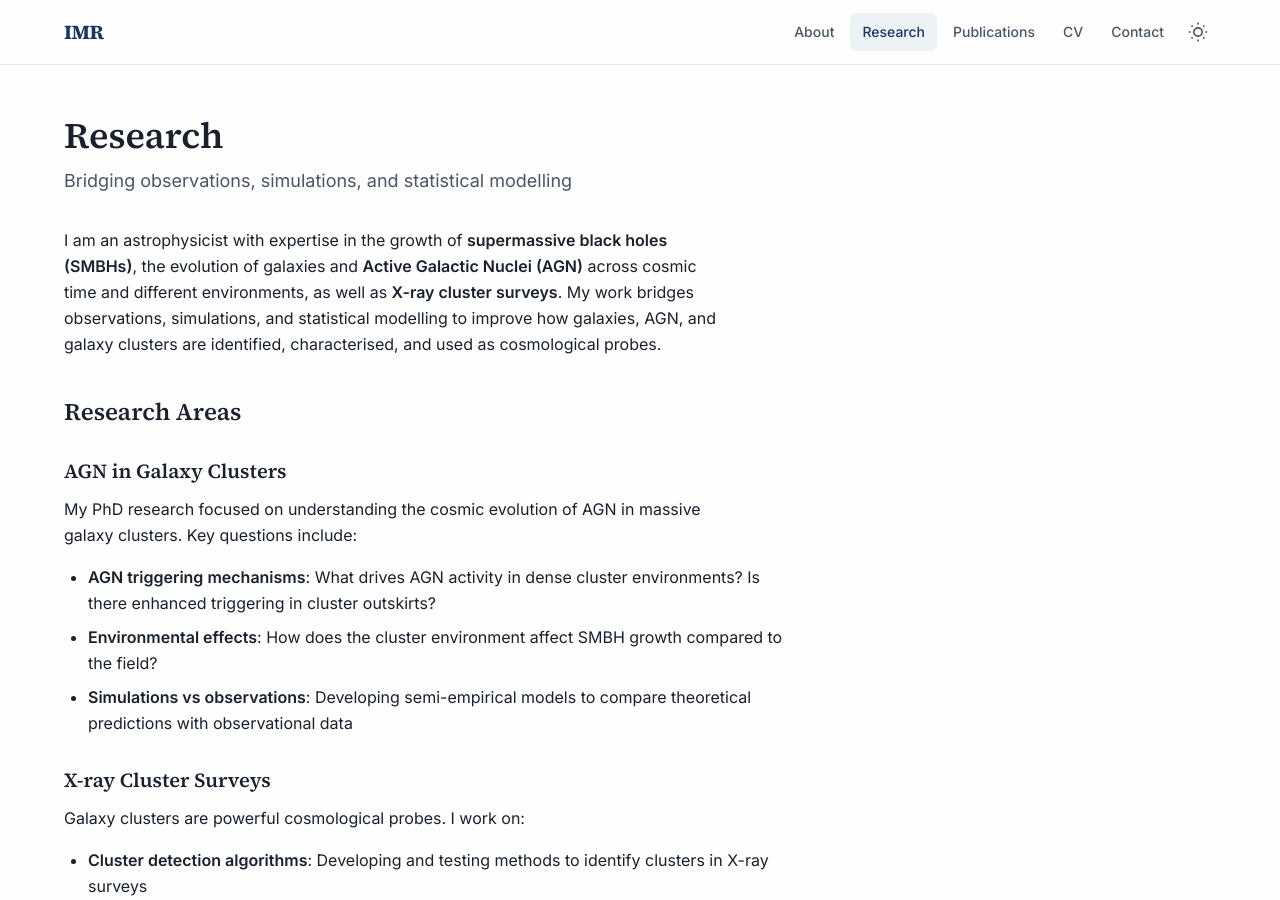
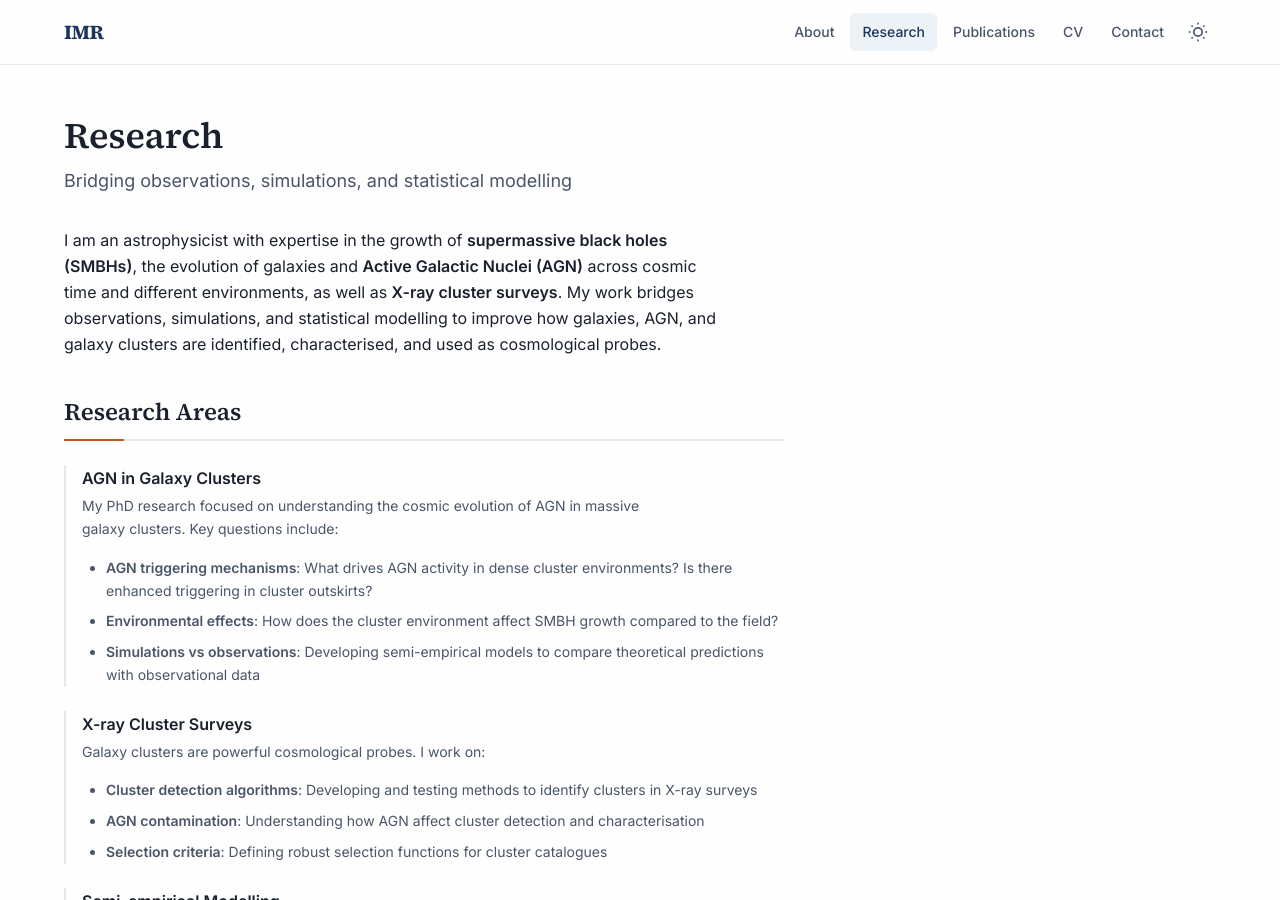
Before and after one commit to IvanMuro/IvanMuro.github.io, a Jekyll site: the page built from research.md, in a window 1280 px wide and 900 px high. Built offline with Jekyll 4.4.1, drawn with Linux system fonts in a browser that asks for light colours.

Commit message:
Standardize section styling across all pages
- Convert Research Areas in research.md to use section/cv-item HTML structure
- Update cv.md section headers to use section-title class
- Update publications.md section headers to use section-title class
- All sections now consistently use <section class="section"> wrapper
  and <h2 class="section-title"> for headers

Co-Authored-By: Claude Opus 4.5 <noreply@anthropic.com>

```diff
--- a/research.md
+++ b/research.md
@@ -9,31 +9,44 @@ permalink: /research/
 
 I am an astrophysicist with expertise in the growth of **supermassive black holes (SMBHs)**, the evolution of galaxies and **Active Galactic Nuclei (AGN)** across cosmic time and different environments, as well as **X-ray cluster surveys**. My work bridges observations, simulations, and statistical modelling to improve how galaxies, AGN, and galaxy clusters are identified, characterised, and used as cosmological probes.
 
-## Research Areas
-
-### AGN in Galaxy Clusters
-
-My PhD research focused on understanding the cosmic evolution of AGN in massive galaxy clusters. Key questions include:
-
-- **AGN triggering mechanisms**: What drives AGN activity in dense cluster environments? Is there enhanced triggering in cluster outskirts?
-- **Environmental effects**: How does the cluster environment affect SMBH growth compared to the field?
-- **Simulations vs observations**: Developing semi-empirical models to compare theoretical predictions with observational data
-
-### X-ray Cluster Surveys
-
-Galaxy clusters are powerful cosmological probes. I work on:
-
-- **Cluster detection algorithms**: Developing and testing methods to identify clusters in X-ray surveys
-- **AGN contamination**: Understanding how AGN affect cluster detection and characterisation
-- **Selection criteria**: Defining robust selection functions for cluster catalogues
-
-### Semi-empirical Modelling
-
-I specialise in connecting theory to observations through:
-
-- **Population modelling**: Statistically sampling observational constraints to generate realistic SMBH populations
-- **Forward modelling**: Creating synthetic observations from simulations for direct comparison with data
-- **3D-to-2D projection**: Building tools for cosmological simulations with proper handling of boundary conditions
+<section class="section">
+<h2 class="section-title">Research Areas</h2>
+<div class="cv-section">
+  <div class="cv-item">
+    <div class="cv-item-header">
+      <span class="cv-item-title">AGN in Galaxy Clusters</span>
+    </div>
+    <p class="cv-item-description">My PhD research focused on understanding the cosmic evolution of AGN in massive galaxy clusters. Key questions include:</p>
+    <ul class="cv-item-description">
+      <li><strong>AGN triggering mechanisms</strong>: What drives AGN activity in dense cluster environments? Is there enhanced triggering in cluster outskirts?</li>
+      <li><strong>Environmental effects</strong>: How does the cluster environment affect SMBH growth compared to the field?</li>
+      <li><strong>Simulations vs observations</strong>: Developing semi-empirical models to compare theoretical predictions with observational data</li>
+    </ul>
+  </div>
+  <div class="cv-item">
+    <div class="cv-item-header">
+      <span class="cv-item-title">X-ray Cluster Surveys</span>
+    </div>
+    <p class="cv-item-description">Galaxy clusters are powerful cosmological probes. I work on:</p>
+    <ul class="cv-item-description">
+      <li><strong>Cluster detection algorithms</strong>: Developing and testing methods to identify clusters in X-ray surveys</li>
+      <li><strong>AGN contamination</strong>: Understanding how AGN affect cluster detection and characterisation</li>
+      <li><strong>Selection criteria</strong>: Defining robust selection functions for cluster catalogues</li>
+    </ul>
+  </div>
+  <div class="cv-item">
+    <div class="cv-item-header">
+      <span class="cv-item-title">Semi-empirical Modelling</span>
+    </div>
+    <p class="cv-item-description">I specialise in connecting theory to observations through:</p>
+    <ul class="cv-item-description">
+      <li><strong>Population modelling</strong>: Statistically sampling observational constraints to generate realistic SMBH populations</li>
+      <li><strong>Forward modelling</strong>: Creating synthetic observations from simulations for direct comparison with data</li>
+      <li><strong>3D-to-2D projection</strong>: Building tools for cosmological simulations with proper handling of boundary conditions</li>
+    </ul>
+  </div>
+</div>
+</section>
 
 <section class="section">
 <h2 class="section-title">Current Projects</h2>
```
Also changed, not shown: cv.md (+30 -42 lines), publications.md (+9 -14 lines).
